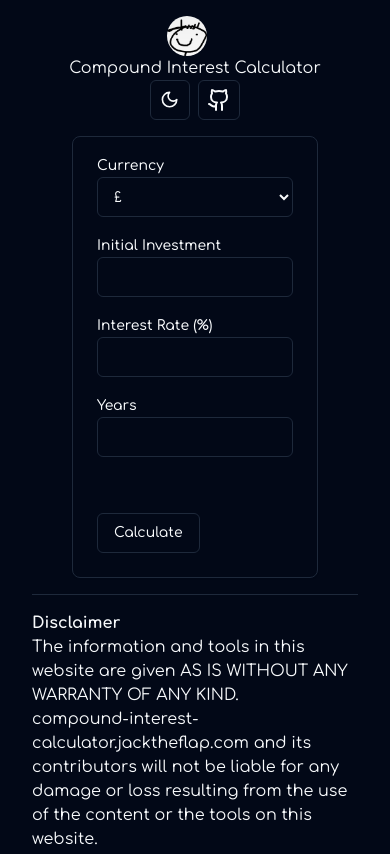
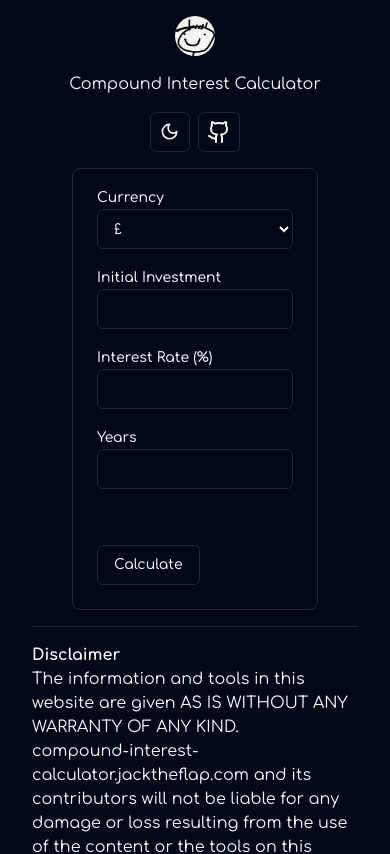
Before and after one commit to JackTheFlap/compound-interest-calculator, a React (Vite) app: page / in a window 390 px wide. Shown: the top 854 px of the page. Built offline with nearby package versions, Linux system fonts and the light colour scheme.

Commit message:
Added robots.txt Updated aria-label for nav elements

```diff
--- a/src/components/NavMenu.tsx
+++ b/src/components/NavMenu.tsx
@@ -8,18 +8,18 @@ const NavMenu = () => {
     return (
         <nav className="flex flex-col items-center mt-4 mb-4 sm:flex-row sm:mb-4 animate-smooth-fade-in">
             <a href="https://jacktheflap.com">
-                <Avatar className="w-10 h-10 mr-4 sm:h-14 sm:w-14">
-                    <AvatarImage src="/me.jpg"></AvatarImage>
+                <Avatar className="w-10 h-10 mb-4 mr-0 sm:mb-0 sm:mr-4 sm:h-14 sm:w-14">
+                    <AvatarImage alt="JackTheFlap" src="/me.jpg"></AvatarImage>
                     <AvatarFallback>JackTheFlap</AvatarFallback>
                 </Avatar>
             </a>
-            <Link to="/">
+            <Link to="/" className="mb-4 sm:mb-0">
                 <h1 className="text-center sm:text-left">Compound Interest Calculator</h1>
             </Link>
             <div className="flex flex-row items-center sm:ml-auto">
                 <ModeToggle />
                 <a className="ml-2" href="https://github.com/jacktheflap/compound-interest-calculator">
-                    <Button variant={"outline"} className="p-2"><Github /></Button>
+                    <Button aria-label="Github Repository" variant={"outline"} className="p-2"><Github /></Button>
                 </a>
             </div>
 
```
Also changed, not shown: public/robots.txt (added).
